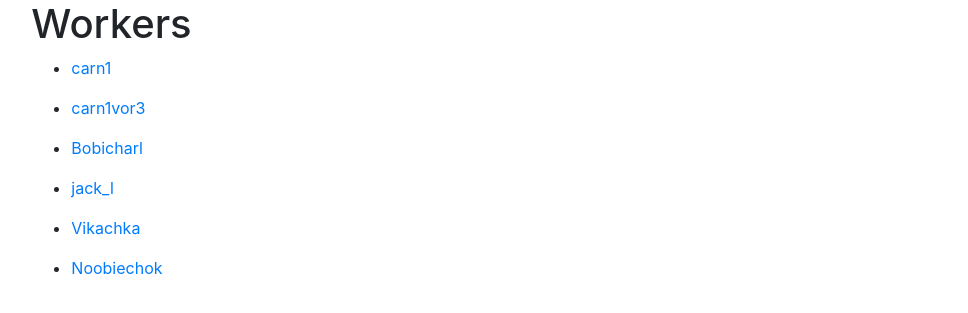
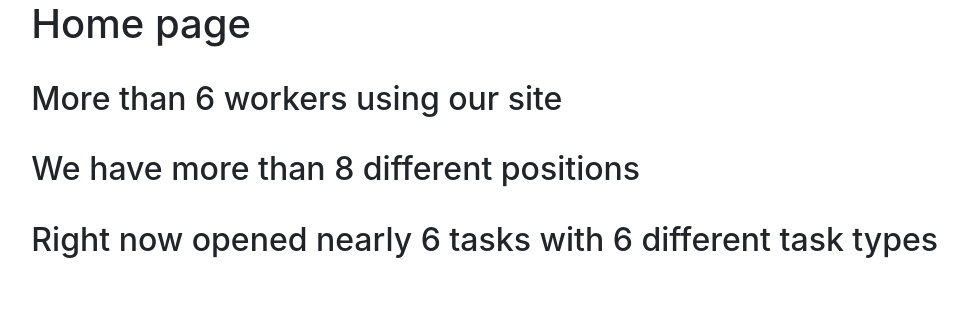
Before and after one commit to Carn1vor3/it-company-manager, a Django app: page /home/ in a window 1280 px wide. Shown: the top 313 px of the page, without its empty margins (197-1165 px from the left). Run offline with Django 5.2, Linux system fonts and the light colour scheme; data comes from the database, SQL or seed files in the repository; parts of the project's set-up code (start-up, migrations or seed data) failed here and were passed over.

Commit message:
created position detail page and rework home page

```diff
--- a/manager/urls.py
+++ b/manager/urls.py
@@ -2,6 +2,7 @@ from django.urls import path
 from manager.views import (
     index,
     PositionListView,
+    PositionDetailView,
     TaskTypeListView,
     WorkerListView,
     TaskListView,
@@ -12,6 +13,7 @@ from manager.views import (
 urlpatterns = [
     path("home/", index, name="home"),
     path("position/", PositionListView.as_view(), name="position-list"),
+    path("position/<int:pk>/detail/", PositionDetailView.as_view(), name="position-detail"),
 
     path("tasktype/", TaskTypeListView.as_view(), name="task-type-list"),
     path("worker/", WorkerListView.as_view(), name="worker-list"),
--- a/manager/views.py
+++ b/manager/views.py
@@ -6,9 +6,15 @@
 
 
 def index(request: HttpRequest) -> HttpResponse:
-    workers = Worker.objects.all()
+    workers = Worker.objects.count()
+    positions = Position.objects.count()
+    tasks = Task.objects.count()
+    task_type = TaskType.objects.count()
     context = {
         "workers": workers,
+        "positions": positions,
+        "tasks": tasks,
+        "task_type": task_type,
     }
     return render(request, "manager/index.html", context=context)
 
@@ -16,6 +22,12 @@
     model = Position
     template_name = "manager/position_list.html"
     context_object_name = "position_list"
+
+
+class PositionDetailView(DetailView):
+    model = Position
+    template_name = "manager/position_detail.html"
+    context_object_name = "position_detail"
 
 
 class TaskTypeListView(ListView):
--- a/templates/manager/index.html
+++ b/templates/manager/index.html
@@ -1,12 +1,9 @@
 {% extends "base.html" %}
 {% block content %}
-  <h1>Workers</h1>
-	{% for worker in workers.all %}
-		<ul>
-      <li>
-        <a href="{{ worker.get_absolute_url }}">{{ worker.username }}</a>
-      </li>
-    </ul>
-	{% endfor %}
+  <h1>Home page</h1><br>
+
+	<h2>More than {{ workers }} workers using our site</h2><br>
+  <h2>We have more than {{ positions }} different positions</h2><br>
+  <h2>Right now opened nearly {{ tasks }} tasks with {{ task_type }} different task types</h2>
 
 {% endblock %}
--- a/templates/manager/position_list.html
+++ b/templates/manager/position_list.html
@@ -4,7 +4,7 @@
 	<h1>Positions</h1>
   {% for position in position_list %}
   	<ul class="list-group">
-      <li class="list-group-item">{{ position.name }}</li>
+      <li class="list-group-item"><a href="{% url 'manager:position-detail' pk=position.id%}">{{ position.name }}</a></li>
     </ul>
   {% empty %}
     No positions
--- a/templates/manager/worker_list.html
+++ b/templates/manager/worker_list.html
@@ -6,6 +6,8 @@
   	<ul class="list-group">
       <li class="list-group-item"><a href="{{ worker.get_absolute_url }}">{{ worker.username }}</a><br>Position: {{ worker.position }}</li>
     </ul>
+  {% empty %}
+    No workers right now
   {% endfor %}
 
 {% endblock %}
```
Also changed, not shown: templates/manager/position_detail.html (added, +15 -0 lines).
